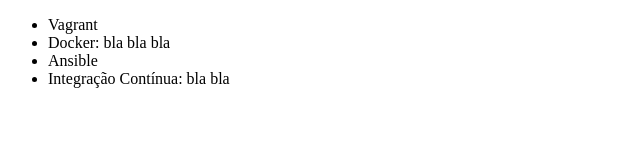
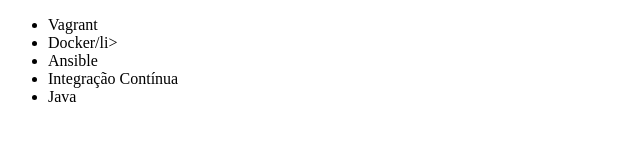
Before and after one commit to felipemg-cit/alura-git, a plain HTML site: page index.html in a window 1280 px wide. Shown: the whole page, without its empty margins (0-640 px from the left). Drawn offline with Linux system fonts and the light colour scheme.

Commit message:
Adds Java Course

```diff
--- a/index.html
+++ b/index.html
@@ -7,9 +7,10 @@
 <body>
     <ul>
         <li>Vagrant</li>
-        <li>Docker: bla bla bla</li>
+        <li>Docker/li>
         <li>Ansible</li>
-        <li>Integração Contínua: bla bla</li>
+        <li>Integração Contínua</li>
+        <li>Java</li>
     </ul>
 </body>
 </html>
```
